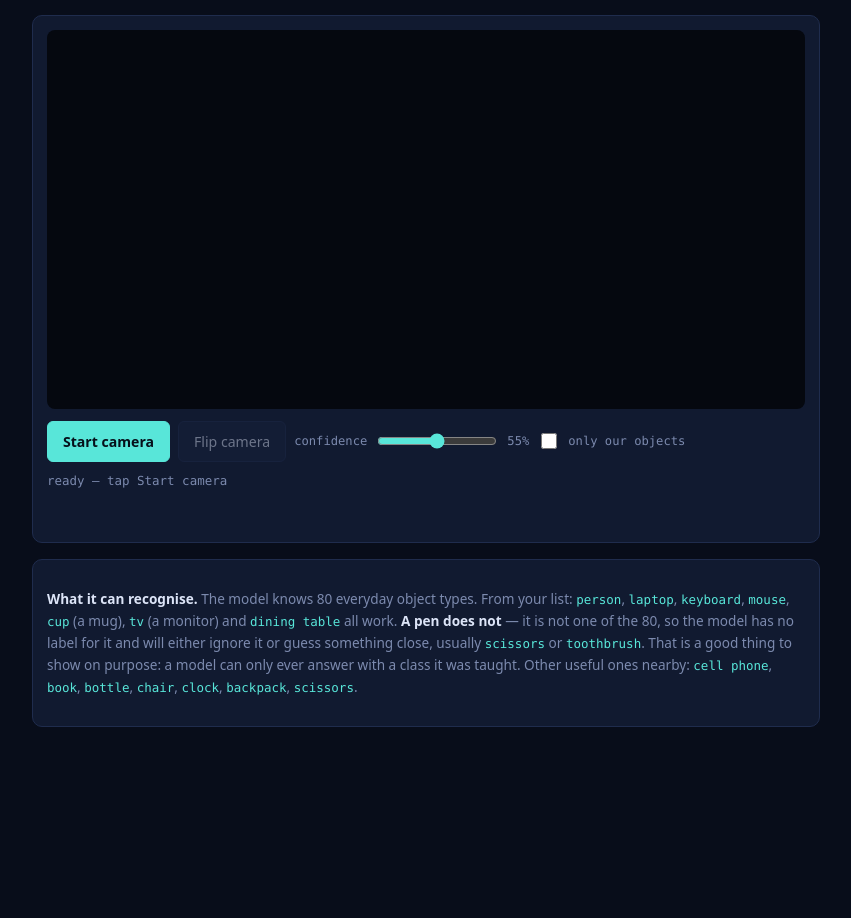
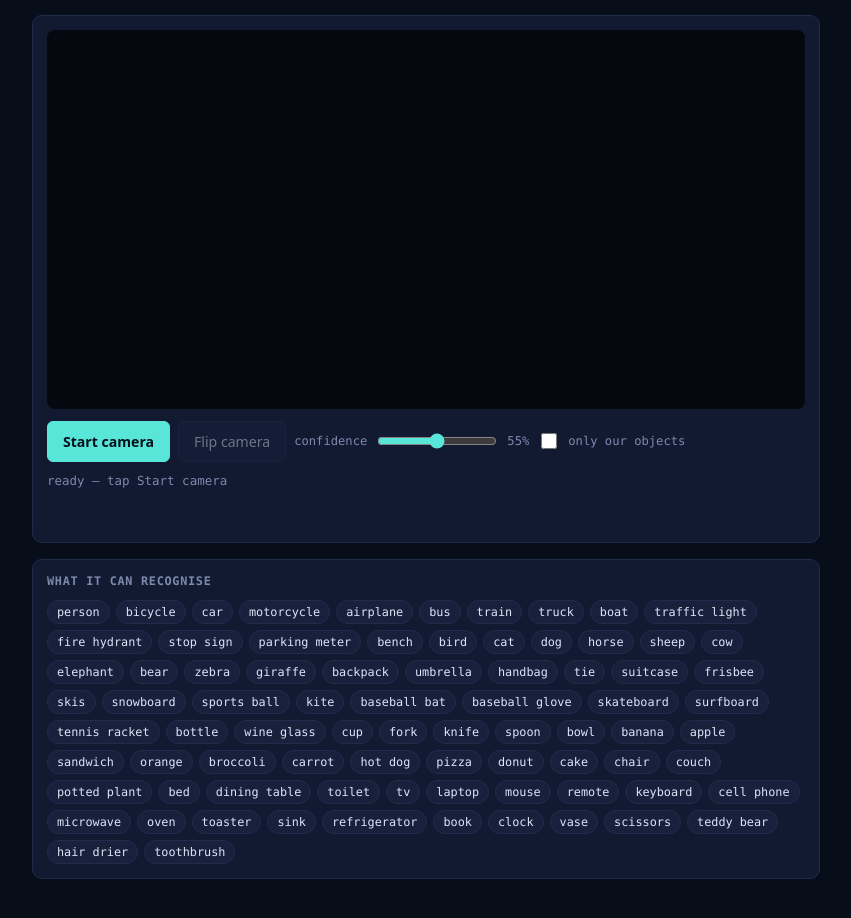
Before and after one commit to aalabdulsalam86-tech/FAlDuwairi, a plain HTML site: page scriptlab/camera.html in a window 1280 px wide. Shown: the part 92-1010 px from the top of the page, without its empty margins (214-1065 px from the left). Before the commit the page ends 863 px from the top, so only its background shows below. Drawn offline with Linux system fonts and the light colour scheme.

Commit message:
Add files via upload

```diff
--- a/scriptlab/camera.html
+++ b/scriptlab/camera.html
@@ -87,17 +87,90 @@
   </div>
 
   <div class="card">
-    <p class="note"><b>What it can recognise.</b> The model knows 80 everyday
-      object types. From your list: <code>person</code>, <code>laptop</code>,
-      <code>keyboard</code>, <code>mouse</code>, <code>cup</code> (a mug),
-      <code>tv</code> (a monitor) and <code>dining table</code> all work.
-      <b>A pen does not</b> — it is not one of the 80, so the model has no
-      label for it and will either ignore it or guess something close, usually
-      <code>scissors</code> or <code>toothbrush</code>. That is a good thing to
-      show on purpose: a model can only ever answer with a class it was taught.
-      Other useful ones nearby: <code>cell phone</code>, <code>book</code>,
-      <code>bottle</code>, <code>chair</code>, <code>clock</code>,
-      <code>backpack</code>, <code>scissors</code>.</p>
+    <h2 style="font-family:var(--mono);font-size:.74rem;font-weight:600;
+        color:var(--dim);margin:0 0 12px;letter-spacing:.06em">WHAT IT CAN RECOGNISE</h2>
+    <div style="display:flex;flex-wrap:wrap;gap:6px">
+      <span class="tag">person</span>
+      <span class="tag">bicycle</span>
+      <span class="tag">car</span>
+      <span class="tag">motorcycle</span>
+      <span class="tag">airplane</span>
+      <span class="tag">bus</span>
+      <span class="tag">train</span>
+      <span class="tag">truck</span>
+      <span class="tag">boat</span>
+      <span class="tag">traffic light</span>
+      <span class="tag">fire hydrant</span>
+      <span class="tag">stop sign</span>
+      <span class="tag">parking meter</span>
+      <span class="tag">bench</span>
+      <span class="tag">bird</span>
+      <span class="tag">cat</span>
+      <span class="tag">dog</span>
+      <span class="tag">horse</span>
+      <span class="tag">sheep</span>
+      <span class="tag">cow</span>
+      <span class="tag">elephant</span>
+      <span class="tag">bear</span>
+      <span class="tag">zebra</span>
+      <span class="tag">giraffe</span>
+      <span class="tag">backpack</span>
+      <span class="tag">umbrella</span>
+      <span class="tag">handbag</span>
+      <span class="tag">tie</span>
+      <span class="tag">suitcase</span>
+      <span class="tag">frisbee</span>
+      <span class="tag">skis</span>
+      <span class="tag">snowboard</span>
+      <span class="tag">sports ball</span>
+      <span class="tag">kite</span>
+      <span class="tag">baseball bat</span>
+      <span class="tag">baseball glove</span>
+      <span class="tag">skateboard</span>
+      <span class="tag">surfboard</span>
+      <span class="tag">tennis racket</span>
+      <span class="tag">bottle</span>
+      <span class="tag">wine glass</span>
+      <span class="tag">cup</span>
+      <span class="tag">fork</span>
+      <span class="tag">knife</span>
+      <span class="tag">spoon</span>
+      <span class="tag">bowl</span>
+      <span class="tag">banana</span>
+      <span class="tag">apple</span>
+      <span class="tag">sandwich</span>
+      <span class="tag">orange</span>
+      <span class="tag">broccoli</span>
+      <span class="tag">carrot</span>
+      <span class="tag">hot dog</span>
+      <span class="tag">pizza</span>
+      <span class="tag">donut</span>
+      <span class="tag">cake</span>
+      <span class="tag">chair</span>
+      <span class="tag">couch</span>
+      <span class="tag">potted plant</span>
+      <span class="tag">bed</span>
+      <span class="tag">dining table</span>
+      <span class="tag">toilet</span>
+      <span class="tag">tv</span>
+      <span class="tag">laptop</span>
+      <span class="tag">mouse</span>
+      <span class="tag">remote</span>
+      <span class="tag">keyboard</span>
+      <span class="tag">cell phone</span>
+      <span class="tag">microwave</span>
+      <span class="tag">oven</span>
+      <span class="tag">toaster</span>
+      <span class="tag">sink</span>
+      <span class="tag">refrigerator</span>
+      <span class="tag">book</span>
+      <span class="tag">clock</span>
+      <span class="tag">vase</span>
+      <span class="tag">scissors</span>
+      <span class="tag">teddy bear</span>
+      <span class="tag">hair drier</span>
+      <span class="tag">toothbrush</span>
+    </div>
   </div>
 </div>
 
```
